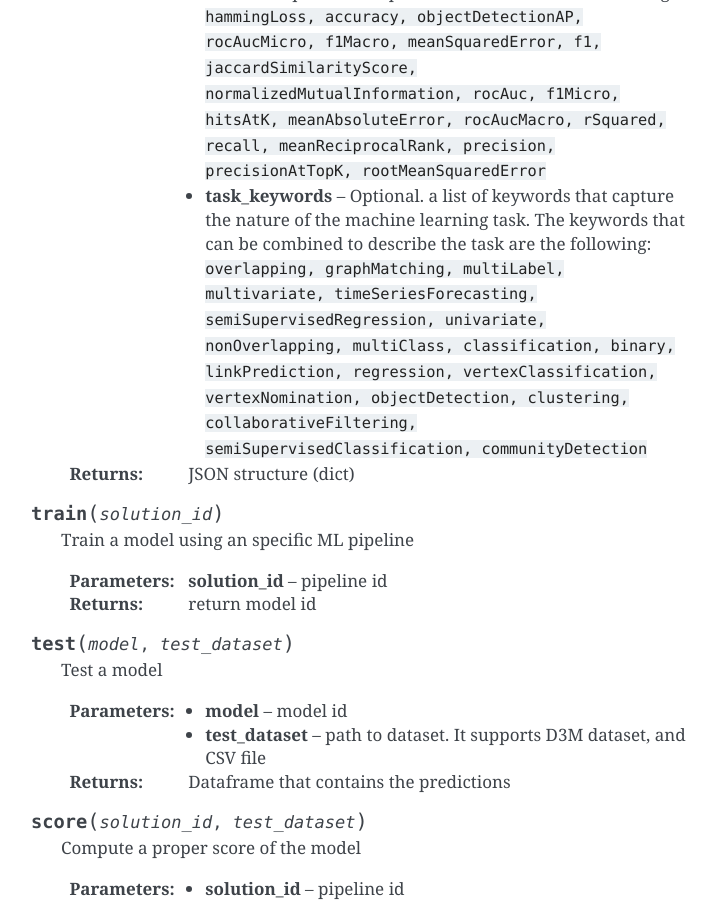
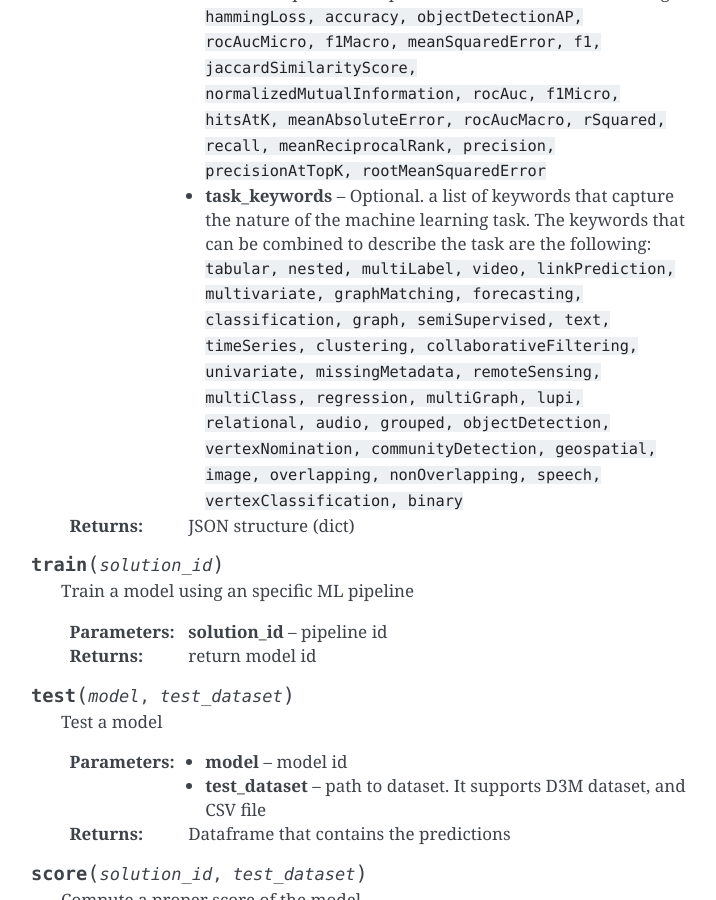
Before and after one commit to VIDA-NYU/d3m_interface, a Sphinx documentation site: the page built from docs/source/api.rst, in a window 1280 px wide and 900 px high, scrolled down 507 px. Shown: the whole window, without its empty margins (389-1105 px from the left). Built offline with Sphinx 7.4.7, drawn with Linux system fonts in a browser that asks for light colours.

Commit message:
Update documentation regarding to API

```diff
--- a/docs/source/api.rst
+++ b/docs/source/api.rst
@@ -16,7 +16,7 @@ API
    :param time_bound: limit time to perform the search
    :param target: Optional. column name of the potential target variable for a problem.
    :param metric: Optional. the provided metrics are the following: ``hammingLoss, accuracy, objectDetectionAP, rocAucMicro, f1Macro, meanSquaredError, f1, jaccardSimilarityScore, normalizedMutualInformation, rocAuc, f1Micro, hitsAtK, meanAbsoluteError, rocAucMacro, rSquared, recall, meanReciprocalRank, precision, precisionAtTopK, rootMeanSquaredError``
-   :param task_keywords: Optional. a list of keywords that capture the nature of the machine learning task. The keywords that can be combined to describe the task are the following: ``overlapping, graphMatching, multiLabel, multivariate, timeSeriesForecasting, semiSupervisedRegression, univariate, nonOverlapping, multiClass, classification, binary, linkPrediction, regression, vertexClassification, vertexNomination, objectDetection, clustering, collaborativeFiltering, semiSupervisedClassification, communityDetection``
+   :param task_keywords: Optional. a list of keywords that capture the nature of the machine learning task. The keywords that can be combined to describe the task are the following: ``tabular, nested, multiLabel, video, linkPrediction, multivariate, graphMatching, forecasting, classification, graph, semiSupervised, text, timeSeries, clustering, collaborativeFiltering, univariate, missingMetadata, remoteSensing, multiClass, regression, multiGraph, lupi, relational, audio, grouped, objectDetection, vertexNomination, communityDetection, geospatial, image, overlapping, nonOverlapping, speech, vertexClassification, binary``
    :returns: JSON structure (dict)
 
 .. function:: train(solution_id)
```
Also changed, not shown: 1 other file.
